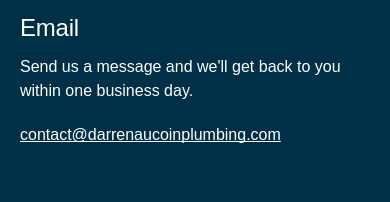
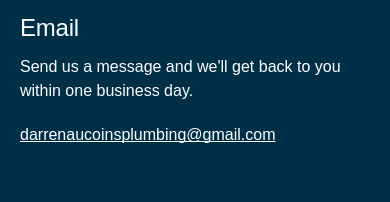
Before and after one commit to charliem04/Darrenaucoinsplumbing, a React (Vite) app: page / in a window 390 px wide. Shown: the part 8860-9062 px from the top of the page. Built offline with nearby package versions, Linux system fonts and the light colour scheme.

Commit message:
Update InteractiveHomeMobile.tsx

```diff
--- a/src/app/components/InteractiveHomeMobile.tsx
+++ b/src/app/components/InteractiveHomeMobile.tsx
@@ -826,7 +826,7 @@ export default function InteractiveHomeMobile() {
                 {/* Contact Info */}
                 <div className="content-stretch flex flex-col gap-[48px] items-start relative shrink-0 w-full">
                   {[
-                    { icon: 'mail', title: 'Email', desc: "Send us a message and we'll get back to you within one business day.", contact: 'contact@darrenaucoinplumbing.com', action: handleEmail },
+                    { icon: 'mail', title: 'Email', desc: "Send us a message and we'll get back to you within one business day.", contact: 'darrenaucoinsplumbing@gmail.com', action: handleEmail },
                     { icon: 'call', title: 'Phone', desc: 'Call us for emergencies, estimates, or to schedule your service appointment.', contact: '(337) 224-4852', action: handleCall },
                     { icon: 'location', title: 'Office', desc: 'Visit us in Lafayette during business hours or call ahead to schedule a time.', contact: 'Lafayette, Louisiana 70501', action: () => {} }
                   ].map((item, idx) => (
```
